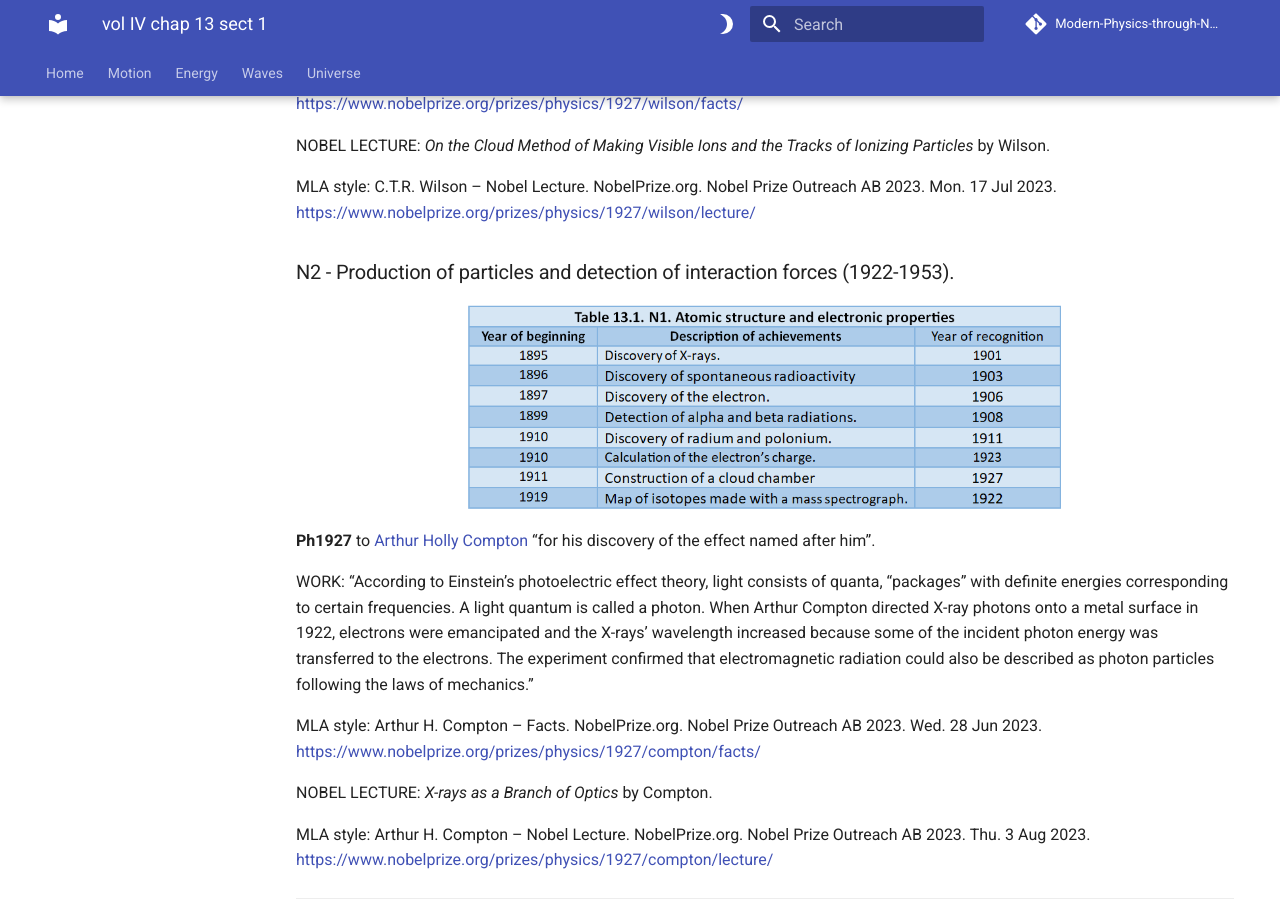
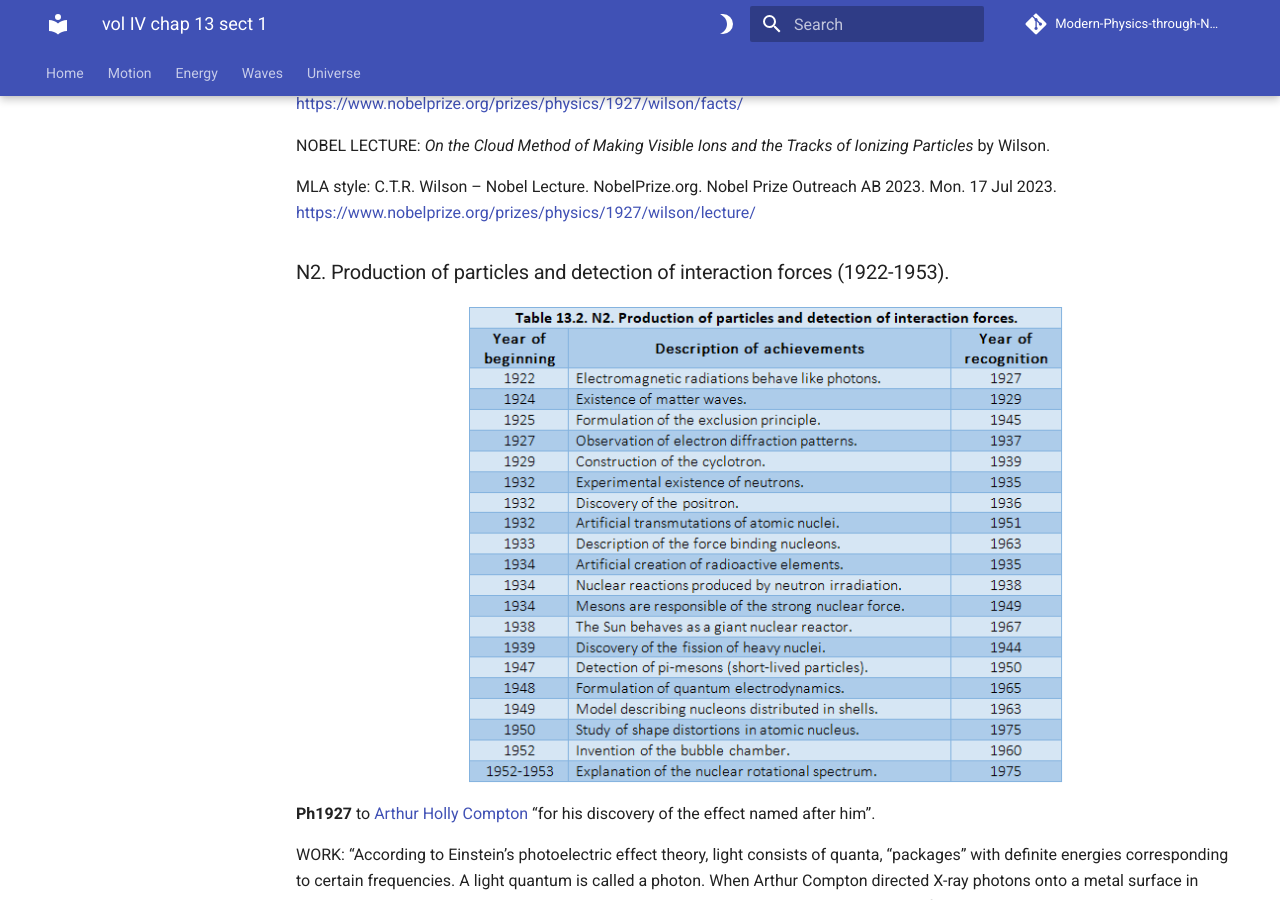
Before and after one commit to modphysnobel/modphysnobel.github.io, an MkDocs documentation site: the page built from docs/vol-IV/vol-IV-chap-13-sect-1.md, in a window 1280 px wide and 900 px high, scrolled down 5344 px. Built offline with MkDocs 1.6.1 and Material for MkDocs 9.7.7, drawn with Linux system fonts in a browser that asks for light colours; some web fonts are replaced; comment, search, counter and statistics services are not loaded; some of the changed text lies outside the part shown.

Commit message:
Update vol-IV-chap-13-sect-1.md

```diff
--- a/docs/vol-IV/vol-IV-chap-13-sect-1.md
+++ b/docs/vol-IV/vol-IV-chap-13-sect-1.md
@@ -155,10 +155,10 @@ NOBEL LECTURE: *On the Cloud Method of Making Visible Ions and the Tracks of Ion
 
 MLA style: C.T.R. Wilson – Nobel Lecture. NobelPrize.org. Nobel Prize Outreach AB 2023. Mon. 17 Jul 2023. https://www.nobelprize.org/prizes/physics/1927/wilson/lecture/
 
-### N2 -  Production of particles and detection of interaction forces (1922-1953).
+### N2.  Production of particles and detection of interaction forces (1922-1953).
 
 <p align="center">
-	<img src="https://github.com/modphysnobel/modphysnobel.github.io/blob/main/docs/vol-IV/figs/Nuevo%2013.1.PNG?raw=true" width=600 align=center>
+	<img src="https://github.com/modphysnobel/modphysnobel.github.io/blob/main/docs/vol-IV/figs/Nuevo%2013.2.PNG?raw=true" width=600 align=center>
 	</p>
 
 **Ph1927** to [Arthur Holly Compton](https://en.wikipedia.org/wiki/Arthur_Compton) “for his discovery of the effect named after him”.
```
Also changed, not shown: other parts of docs/vol-IV/vol-IV-chap-13-sect-1.md (+1 -1 lines).
